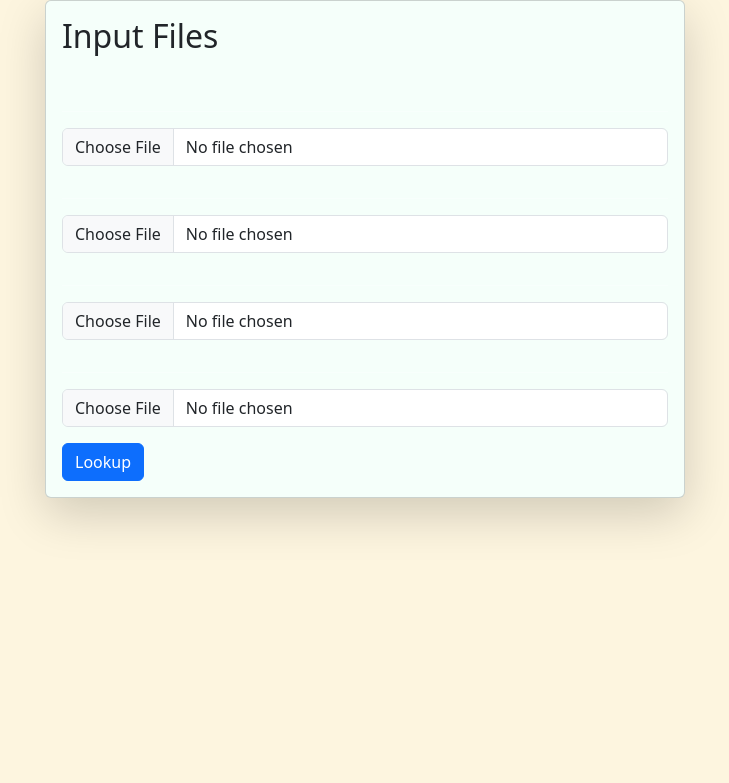
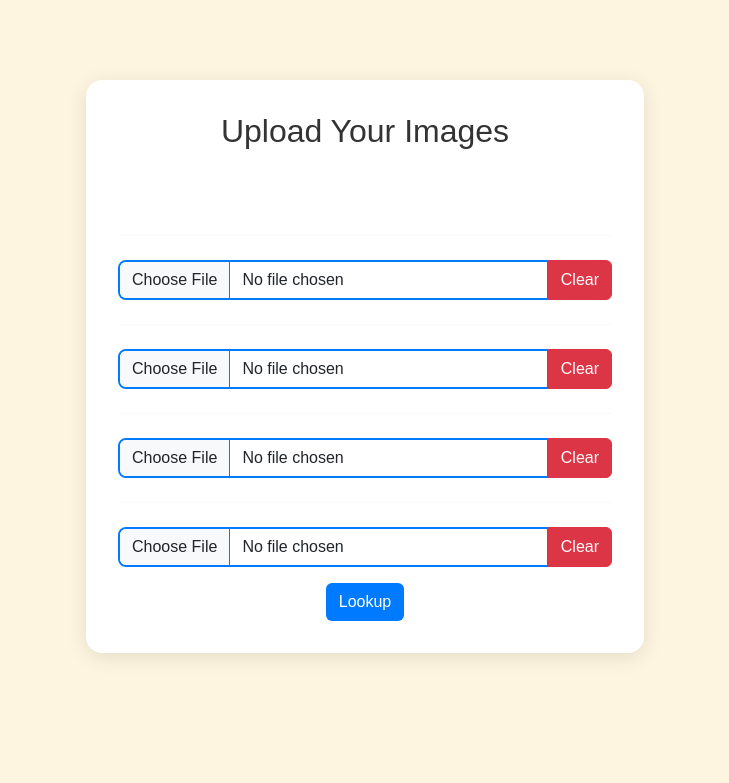
Before and after one commit to Sake8TheCoder/Minor, a Django app: page / in a window 1280 px wide. Shown: the top 783 px of the page, without its empty margins (275-1004 px from the left). Run offline with Django 5.2, Linux system fonts and the light colour scheme.

Commit message:
Web design enhanced

```diff
--- a/lookupsetimagesinput/Templates/index.html
+++ b/lookupsetimagesinput/Templates/index.html
@@ -1,53 +1,114 @@
-<html>
+<!DOCTYPE html>
+<html lang="en">
+
 <head>
+    <meta charset="UTF-8">
+    <meta name="viewport" content="width=device-width, initial-scale=1.0">
     <title>Lookup</title>
+    <link href="https://cdn.jsdelivr.net/npm/bootstrap@5.3.3/dist/css/bootstrap.min.css" rel="stylesheet" integrity="sha384-QWTKZyjpPEjISv5WaRU9OFeRpok6YctnYmDr5pNlyT2bRjXh0JMhjY6hW+ALEwIH" crossorigin="anonymous">
     <script src="https://cdn.jsdelivr.net/npm/bootstrap@5.3.3/dist/js/bootstrap.bundle.min.js" integrity="sha384-YvpcrYf0tY3lHB60NNkmXc5s9fDVZLESaAA55NDzOxhy9GkcIdslK1eN7N6jIeHz" crossorigin="anonymous"></script>
-        <link href="/lookupsetimagesinput/style.css" rel = "stylesheet">
-        <link href="https://cdn.jsdelivr.net/npm/bootstrap@5.3.3/dist/css/bootstrap.min.css" rel="stylesheet" integrity="sha384-QWTKZyjpPEjISv5WaRU9OFeRpok6YctnYmDr5pNlyT2bRjXh0JMhjY6hW+ALEwIH" crossorigin="anonymous">
-        <div>
-            <form class ="col-6 mx-auto card p-3 shadow-lg" method="post" enctype="multipart/form-data" style="background-color:mintcream;">
-                {%csrf_token%}
-                <h2>Input Files</h2>
-                <div class="invisible" id = "spin">
-                    <div class="spinner-border text primary" role="status">
+
+    <style>
+        body {
+            background-color: #fdf5df;
+            font-family: Arial, sans-serif;
+        }
+        .form-container {
+            background-color: #fff;
+            border-radius: 1rem;
+            box-shadow: 0 4px 20px rgba(0, 0, 0, 0.1);
+            padding: 2rem;
+            margin-top: 5rem;
+        }
+        .form-heading {
+            margin-bottom: 1.5rem;
+            color: #333;
+        }
+        .input-group input {
+            border: 2px solid #007bff;
+            border-radius: 0.5rem;
+        }
+        .input-group input:focus {
+            border-color: #0056b3;
+            box-shadow: 0 0 5px rgba(0, 123, 255, 0.5);
+        }
+        .btn-custom {
+            background-color: #007bff;
+            color: white;
+        }
+        .btn-custom:hover {
+            background-color: #0056b3;
+            color: white;
+        }
+        .spinner-border {
+            width: 2rem;
+            height: 2rem;
+        }
+        hr {
+            border-top: 1px solid #eaeaea;
+            margin: 1.5rem 0;
+        }
+    </style>
+</head>
+
+<body>
+    <div class="container">
+        <form class="col-lg-6 mx-auto form-container" method="post" enctype="multipart/form-data">
+            {% csrf_token %}
+            <h2 class="form-heading text-center">Upload Your Images</h2>
+
+            <div class="invisible" id="spin" class="text-center">
+                <div class="spinner-border text-primary" role="status"></div>
             </div>
+
+            {% if messages %}
+                {% for message in messages %}
+                    <div class="alert alert-danger" role="alert">
+                        {{ message }}
                     </div>
-                {%if messages %}
-                {%for message in messages%}
-                    <div class="alert alert-danger" role="alert">
-                        {{message}}
+                {% endfor %}
+            {% endif %}
+
+            <hr>
+                <div class="input-group mb-3">
+                    <input type="file" class="form-control" name="Image1" aria-label="Choose Image file" id = "imagesInput1">
+                    <button class="btn btn-danger" type="button" id="clearButton1">Clear</button>
                 </div>
-                {%endfor%}
-                {%endif%}
-                <hr style="color: white;">
+                <hr>
+
                 <div class="input-group mb-3">
-                    <input type="file" class="form-control" name="Image1" aria-placeholder="Choose Image file">
+                    <input type="file" class="form-control" name="Image2" aria-label="Choose Image file" id = "imagesInput2">
+                    <button class="btn btn-danger" type="button" id="clearButton2">Clear</button>
                 </div>
-                <hr style="color: white;">
+                <hr>
+
                 <div class="input-group mb-3">
-                    <input type="file" class="form-control" name="Image2" aria-placeholder="Choose Image file">
+                    <input type="file" class="form-control" name="Image3" aria-label="Choose Image file" id = "imagesInput3">
+                    <button class="btn btn-danger" type="button" id="clearButton3">Clear</button>
                 </div>
-                <hr style="color: white;">
+                <hr>
+
                 <div class="input-group mb-3">
-                    <input type="file" class="form-control" name="Image3" aria-placeholder="Choose Image file">
+                    <input type="file" class="form-control" name="Image4" aria-label="Choose Image file" id = "imagesInput4">
+                    <button class="btn btn-danger" type="button" id="clearButton4">Clear</button>
                 </div>
-                <hr style="color: white;">
-                <div class="input-group mb-3">
-                    <input type="file" class="form-control" name="Image4" aria-placeholder="Choose Image file">
-                </div>
-                <div class="col-12">
-                    <button type="submit" class="btn btn-primary" id = "SubmitBTN"> Lookup</button>
+
+            <div class="col-12 text-center">
+                <button type="submit" class="btn btn-custom" id="SubmitBTN">Lookup</button>
             </div>
         </form>
     </div>
-    </head>
 
-    <body style="background-color: #fdf5df;">
     <script>
-            document.getElementById("SubmitBTN").addEventListener("click",function(event){
+        document.getElementById("SubmitBTN").addEventListener("click", function(event) {
             const spin = document.getElementById("spin");
             spin.classList.toggle("invisible");
         });
+        for (let i = 1; i <= 4; i++) {
+            document.getElementById('clearButton' + i).addEventListener('click', function(event) {
+                document.getElementById('imagesInput' + i).value = ''; // Clear the specific file input
+            });
+        }
     </script>
 </body>
 
```
Also changed, not shown: lookupsetimagesinput/Templates/LookUp.html (+60 -9 lines). Lines whose indentation alone changed are shown as unchanged.
